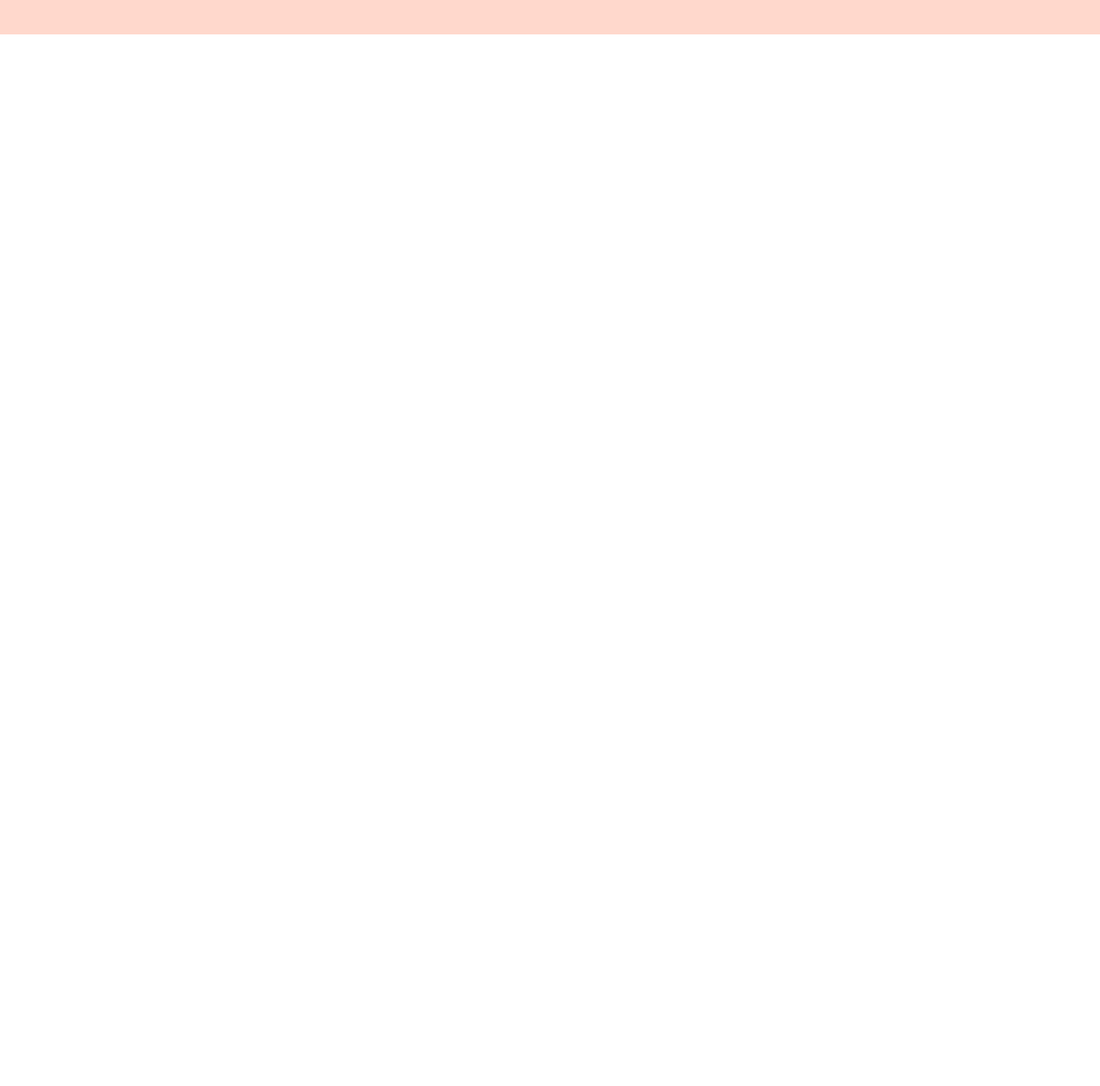
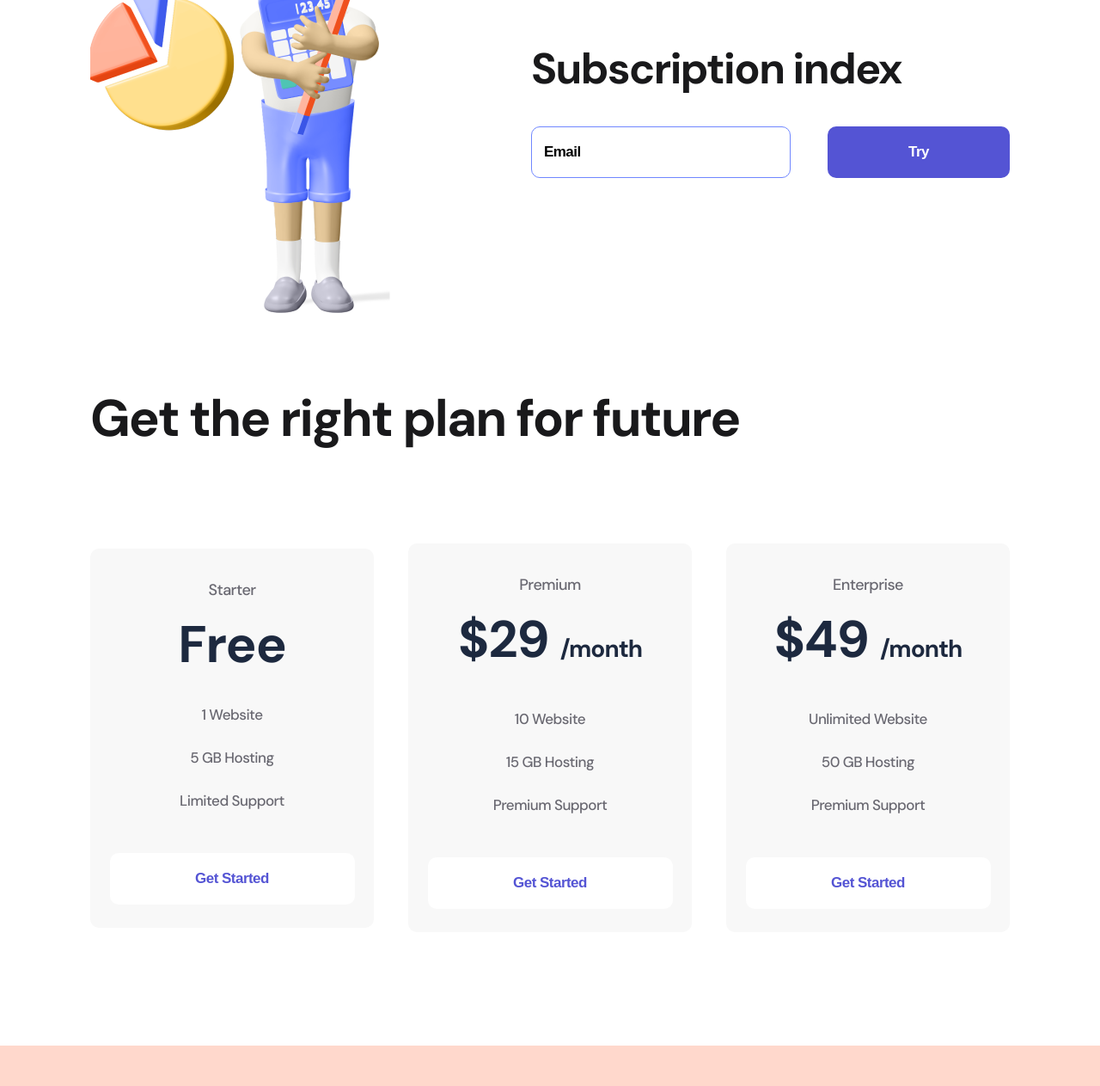
Before and after one commit to MatvDariia/logoipsum, a plain HTML site: page index.html in a window 1280 px wide. Shown: the part 970-2233 px from the top of the page at 86% size. Before the commit the page ends 1010 px from the top, so only its background shows below. Drawn offline with nearby package versions, Linux system fonts and the light colour scheme.

Commit message:
Add files via upload

```diff
--- a/index.html
+++ b/index.html
@@ -13,7 +13,7 @@
 </head>
 <body>
     <header class="header">
-        <div class="continer header_flex">
+        <div class="container header_flex">
             <div>
                 <a href="#">
                     <img src="./img/Logo.svg" alt="logo">
@@ -53,8 +53,61 @@
             <img src="./img/firstman.png" alt="firstman">
         </div>
     </section>
+    <section class="container subscribe">
+        <div>
+            <img src="./img/secondman.png" alt="second man">
+        </div>
+        <div>
+            <h2 class="subscribe_title">Subscription index</h2>
+            <form>
+                <input class="input" type="email" placeholder="Email">
+                <button class="button button_violet">Try</button>
+            </form>
+        </div>
+    </section>
+    <section class="container plan">
+        <h2 class="plan_title">Get the right plan for future</h2>
+        <div class="plan_flex">
+            <div class="item">
+                <p class="item_text">Starter</p>
+                <h3 class="item_title">Free</h3>
+                <ul>
+                    <li class="item_li">1 Website</li>
+                    <li class="item_li">5 GB Hosting</li>
+                    <li class="item_li">Limited Support</li>
+                </ul>
+                <button class="button button_item">
+                    Get Started
+                </button>
+            </div>
+            <div class="item">
+                <p class="item_text">Premium</p>
+                <h3 class="item_title">$29 <span>/month</span></h3>
+                <ul>
+                    <li class="item_li">10 Website</li>
+                    <li class="item_li">15 GB Hosting</li>
+                    <li class="item_li">Premium Support</li>
+                </ul>
+                <button class="button button_item">
+                    Get Started
+                </button>
+            </div>
+            <div class="item">
+                <p class="item_text">Enterprise</p>
+                <h3 class="item_title">$49 <span>/month</span></h3>
+                <ul>
+                    <li class="item_li">Unlimited Website</li>
+                    <li class="item_li">50 GB Hosting</li>
+                    <li class="item_li">Premium Support</li>
+                </ul>
+                <button class="button button_item">
+                    Get Started
+                </button>
+            </div>
+        </div>
+    </section>
     <footer class="footer">
-        <div class="conteiner footer_flex">
+        <div class="container footer_flex">
             <div>
                 <a href="#">
                     <img src="./img/Logo.svg" alt="logo">
--- a/style/style.css
+++ b/style/style.css
@@ -19,7 +19,7 @@
     padding: 38px 0 48px;
 }
 
-.header_flex, .footer_flex, .about {
+.header_flex, .footer_flex, .about, .subscribe, .plan_flex {
     display: flex;
     justify-content: space-between;
     align-items: center;
@@ -104,3 +104,107 @@
 .footer{
     padding: 53px 0;
 }
+
+.subscribe{
+    margin-bottom: 85px;
+}
+
+.subscribe_title{
+    font-weight: 700;
+    font-size: 50px;
+    line-height: 57px;
+    letter-spacing: -1.56316px;
+    color: #19191B;
+    margin-bottom: 38px;
+}
+
+.input {
+    width: 302px;
+    height: 60px;
+    border: 1px solid #7087FF;
+    border-radius: 10px;
+    padding-left: 14px;
+    box-sizing: border-box;
+    margin-right: 39px;
+}
+
+.input::placeholder, .input {
+    font-weight: 700;
+    font-size: 17px;
+    line-height: 22px;
+    letter-spacing: -0.531474px;
+    color: #000000;
+}
+.input:focus{
+    outline: none;
+}
+.plan {
+    margin-bottom: 132px;
+}
+.plan_title {
+    font-weight: 700;
+    font-size: 60px;
+    line-height: 70px;
+    letter-spacing: -1.87579px;
+    color: #19191B;
+    min-width: 504px;
+    margin-bottom: 110px;
+}
+
+.item{
+    width: 330px;
+    background: #F8F8F8;
+    border-radius: 10px;
+    text-align: center;
+    padding: 34px 0 27px;
+}
+
+.item:hover {
+    transition: 500ms;
+    background: #FF7143;
+    box-shadow: 0px 32px 34px rgba(255, 112, 59, 0.317827);
+}
+.item_text{
+    font-size: 18px;
+    line-height: 28px;
+    letter-spacing: -0.562737px;
+    color: #696871;
+}
+
+.item:hover .item_text, .item:hover .item_title, .item:hover .item_li {
+    color: white;
+    transition: 500ms;
+}
+.item_title {
+    font-weight: 700;
+    font-size: 60px;
+    line-height: 56px;
+    letter-spacing: -1.03448px;
+    color: #1D293F;
+    margin: 22px 0 28px;
+}
+
+.item_title span {
+    font-size: 28px;
+}
+
+.item_li {
+    list-style: none;
+    font-weight: 400;
+    font-size: 17px;
+    line-height: 50px;
+    letter-spacing: -0.531474px;
+    color: #696871;
+}
+.button_item {
+    width: 285px;
+    background: white;
+    color: #5454D4;
+    margin-top: 36px;
+}
+
+.item:hover .button_item {
+    background: #9F3919;;
+    color: white;
+    transition: 500ms;
+}
```
Also changed, not shown: img/secondman.png (added).
